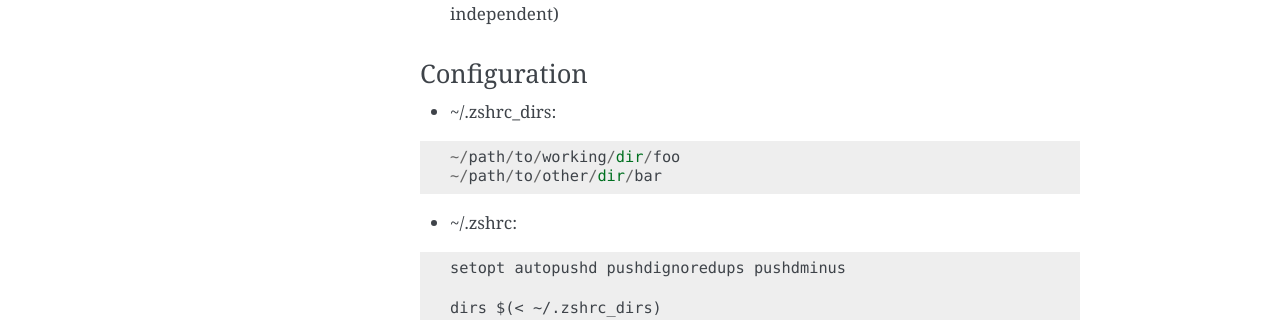
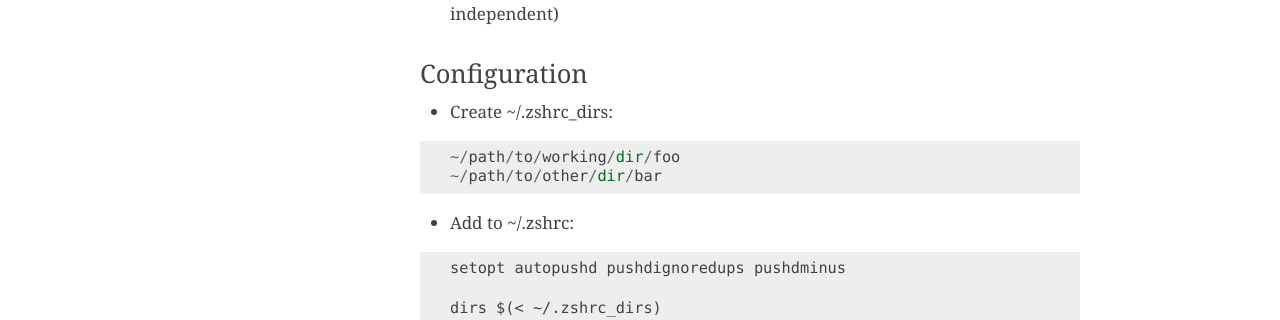
Before and after one commit to cruisen/cli-calc, a Sphinx documentation site: the page built from docs/extras/zsh.md, in a window 1280 px wide. Shown: the part 658-978 px from the top of the page. Built offline with Sphinx 7.4.7, drawn with Linux system fonts in a browser that asks for light colours.

Commit message:
add create and add

````diff
--- a/docs/extras/zsh.md
+++ b/docs/extras/zsh.md
@@ -27,13 +27,13 @@ $
 
 ### Configuration
 
-- ~/.zshrc_dirs:
+- Create ~/.zshrc_dirs:
 ```
 ~/path/to/working/dir/foo
 ~/path/to/other/dir/bar
 ```
 
-- ~/.zshrc:
+- Add to ~/.zshrc:
 ```
 setopt autopushd pushdignoredups pushdminus
 
````
